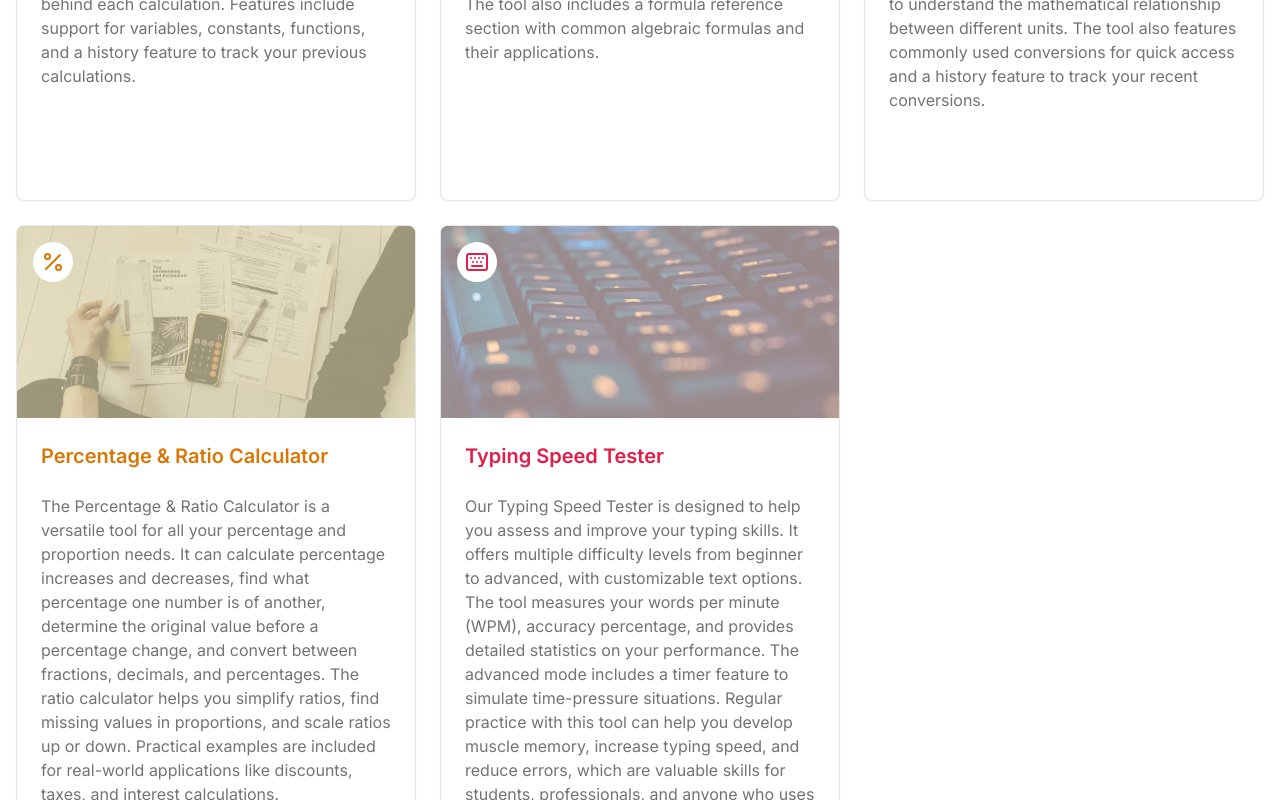
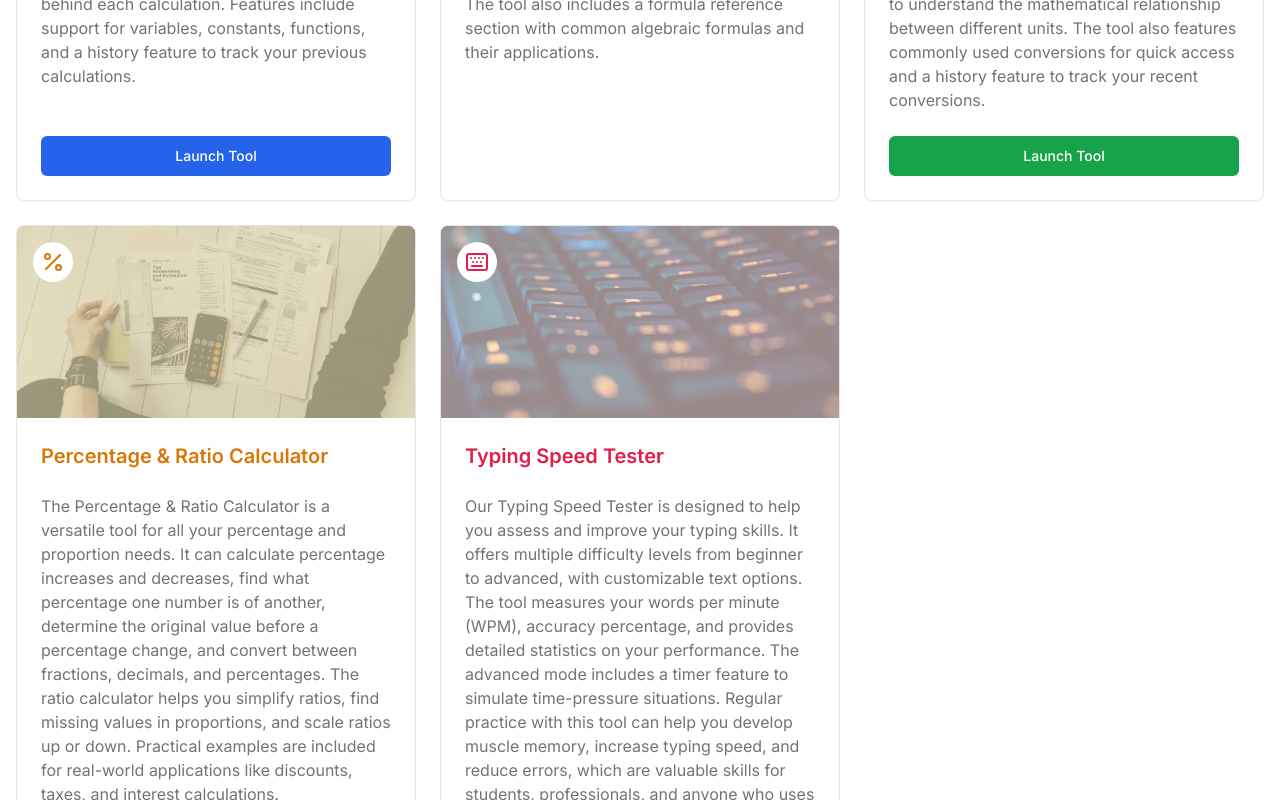
Before and after one commit to sjfsdh/mathsprotest, a Next.js app: page / in a window 1280 px wide. Shown: the part 1460-2260 px from the top of the page. Built offline with nearby package versions, Linux system fonts and the light colour scheme.

Commit message:
Update tool-card.tsx

```diff
--- a/components/tool-card.tsx
+++ b/components/tool-card.tsx
@@ -46,7 +46,7 @@ export function ToolCard({ tool }: ToolCardProps) {
       <CardFooter className="p-6 pt-0">
        <Button
   asChild
-  className={`w-full text-white ${color.replace("bg-", "bg-solid-").replace("dark:bg-", "dark:bg-solid-").replace("-100", "-600").replace("-950", "-600")} hover:${color.replace("bg-", "bg-solid-").replace("dark:bg-", "dark:bg-solid-").replace("-100", "-700").replace("-950", "-700")} bg-opacity-100`}
+    className={`w-full ${color.replace("bg-", "bg-").replace("dark:bg-", "dark:bg-").replace("-100", "-600").replace("-950", "-600").replace("transparent", "bg-solid")} hover:${color.replace("bg-", "bg-").replace("dark:bg-", "dark:bg-").replace("-100", "-700").replace("-950", "-700").replace("transparent", "bg-solid")} text-white`}
 >
 
 
```
